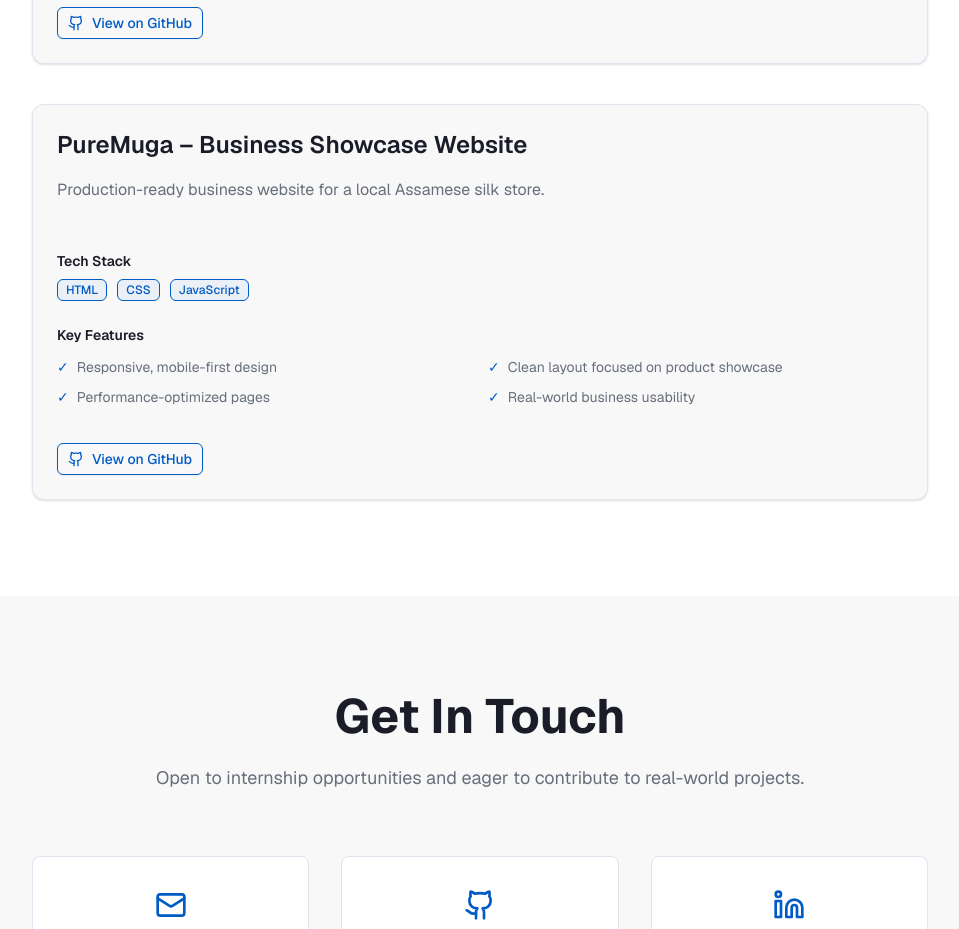
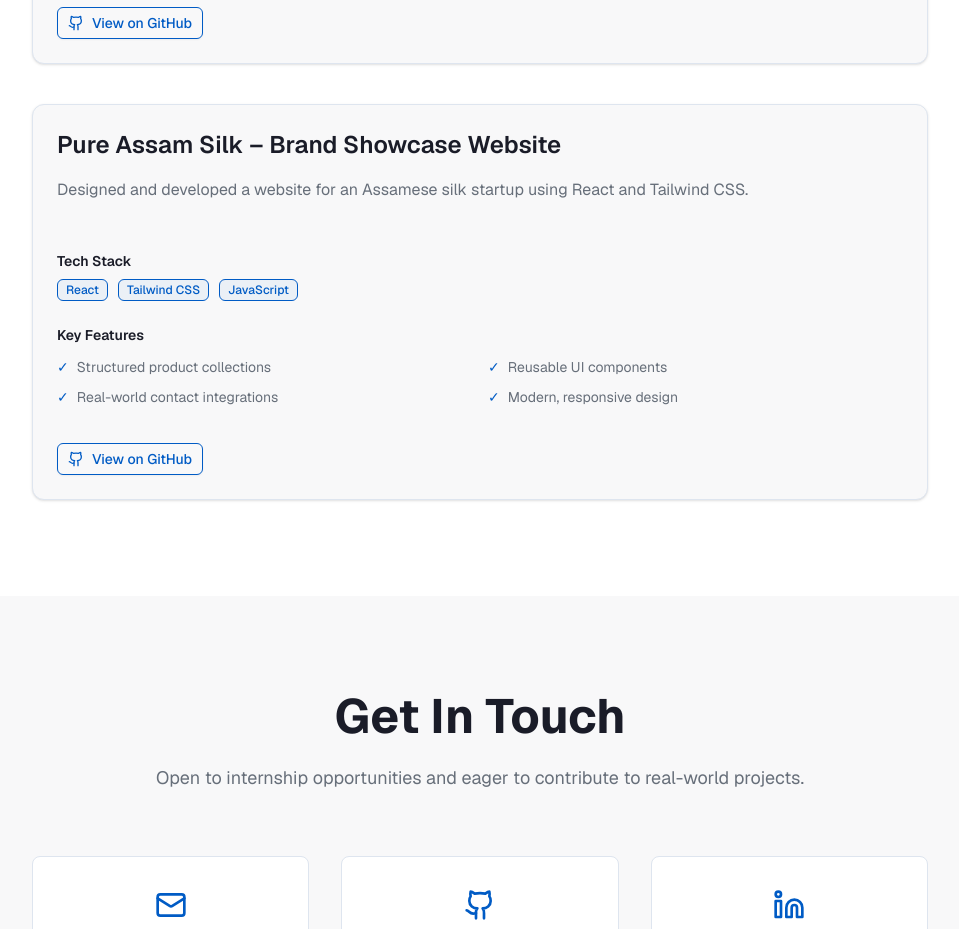
Before and after one commit to krishnikbarman/portfolio, a Next.js app: page / in a window 1280 px wide. Shown: the part 3280-4209 px from the top of the page, without its empty margins (160-1119 px from the left). Built offline with nearby package versions, Linux system fonts and the light colour scheme.

Commit message:
Update projects section: Replace PureMuga with Pure Assam Silk website and update resume

```diff
--- a/components/sections/projects-section.tsx
+++ b/components/sections/projects-section.tsx
@@ -45,17 +45,17 @@ export default function ProjectsSection() {
       githubLink: 'https://github.com/krishnikbarman/personal-productivity-app',
     },
     {
-      title: 'PureMuga – Business Showcase Website',
+      title: 'Pure Assam Silk – Brand Showcase Website',
       description:
-        'Production-ready business website for a local Assamese silk store.',
-      technologies: ['HTML', 'CSS', 'JavaScript'],
+        'Designed and developed a website for an Assamese silk startup using React and Tailwind CSS.',
+      technologies: ['React', 'Tailwind CSS', 'JavaScript'],
       highlights: [
-        'Responsive, mobile-first design',
-        'Clean layout focused on product showcase',
-        'Performance-optimized pages',
-        'Real-world business usability'
+        'Structured product collections',
+        'Reusable UI components',
+        'Real-world contact integrations',
+        'Modern, responsive design'
       ],
-      githubLink: '#',
+      githubLink: 'https://github.com/krishnikbarman/pure-assam-silk-website',
     },
   ]
 
```
Also changed, not shown: 1 other file (tests, documents, lock files or other folders).
